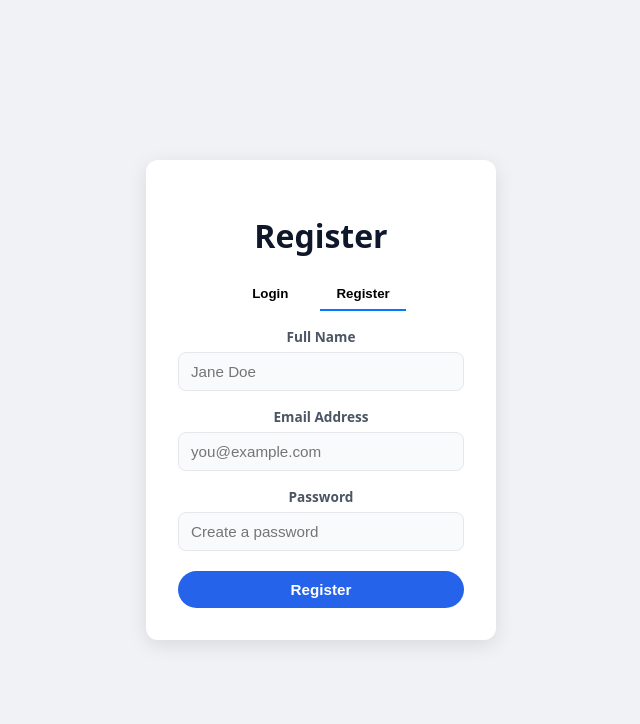
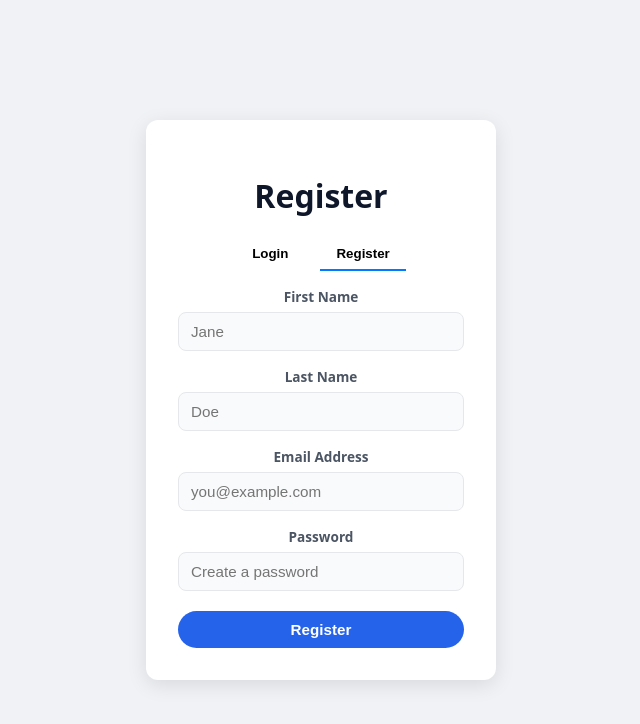
Before and after one commit to zrobers/madness_multiplier, a React app in the folder frontend/: page /login in a window 1280 px wide. Both pictures are taken after a click on the button "Register". Shown: the top 724 px of the page, without its empty margins (319-959 px from the left). Built offline with nearby package versions, Linux system fonts and the light colour scheme; no server answers; the HTML template or start-up script is replaced by a standard one.

Commit message:
finalSunday

```diff
--- a/frontend/src/components/RegisterForm.tsx
+++ b/frontend/src/components/RegisterForm.tsx
@@ -6,7 +6,8 @@ import axios from "axios";
 
 export default function RegisterForm() {
   const [email, setEmail] = useState("");
-  const [name, setName] = useState("");
+  const [firstName, setFirstName] = useState("");
+  const [lastName, setLastName] = useState("");
   const [password, setPassword] = useState("");
   const [error, setError] = useState("");
   const [loading, setLoading] = useState(false);
@@ -18,14 +19,22 @@ export default function RegisterForm() {
     setLoading(true);
 
     try {
+      // ⭐ Build handle EXACTLY how it used to be: "First Last"
+      const handle = `${firstName} ${lastName}`.trim();
 
-      const handleCheck = await axios.post("http://localhost:4000/api/auth/check-handle", { handle: name });
+      // Check handle availability
+      const handleCheck = await axios.post(
+        "http://localhost:4000/api/auth/check-handle",
+        { handle }
+      );
+
       if (!handleCheck.data.available) {
         setError("Handle already exists");
         setLoading(false);
         return;
       }
 
+      // Create Firebase user
       const userCredential = await createUserWithEmailAndPassword(
         auth,
         email,
@@ -33,15 +42,21 @@ export default function RegisterForm() {
       );
       const user = userCredential.user;
 
+      // Register in PostgreSQL
       await axios.post("http://localhost:4000/api/auth/register", {
         uid: user.uid,
-        name,
+        firstName,
+        lastName,
+        handle,
         email: user.email,
       });
 
+      // Reset fields
       setEmail("");
       setPassword("");
-      setName("");
+      setFirstName("");
+      setLastName("");
+
       navigate("/");
 
     } catch (err: any) {
@@ -49,11 +64,9 @@ export default function RegisterForm() {
 
       if (err.code === "auth/email-already-in-use") {
         setError("Email already in use");
-      }
-      else if (err.response?.data?.error) {
+      } else if (err.response?.data?.error) {
         setError(err.response.data.error);
-      }
-      else {
+      } else {
         setError(err.message || "Failed to register");
       }
     } finally {
@@ -66,16 +79,31 @@ export default function RegisterForm() {
       {error && <div className="auth-error">{error}</div>}
 
       <div className="auth-field">
-        <label className="auth-label" htmlFor="register-name">
-          Full Name
+        <label className="auth-label" htmlFor="register-first-name">
+          First Name
         </label>
         <input
-          id="register-name"
+          id="register-first-name"
           type="text"
           className="auth-input"
-          placeholder="Jane Doe"
-          value={name}
-          onChange={(e) => setName(e.target.value)}
+          placeholder="Jane"
+          value={firstName}
+          onChange={(e) => setFirstName(e.target.value)}
+          required
+        />
+      </div>
+
+      <div className="auth-field">
+        <label className="auth-label" htmlFor="register-last-name">
+          Last Name
+        </label>
+        <input
+          id="register-last-name"
+          type="text"
+          className="auth-input"
+          placeholder="Doe"
+          value={lastName}
+          onChange={(e) => setLastName(e.target.value)}
           required
         />
       </div>
```
Also changed, not shown: 1 other file (tests, documents, lock files or other folders).
